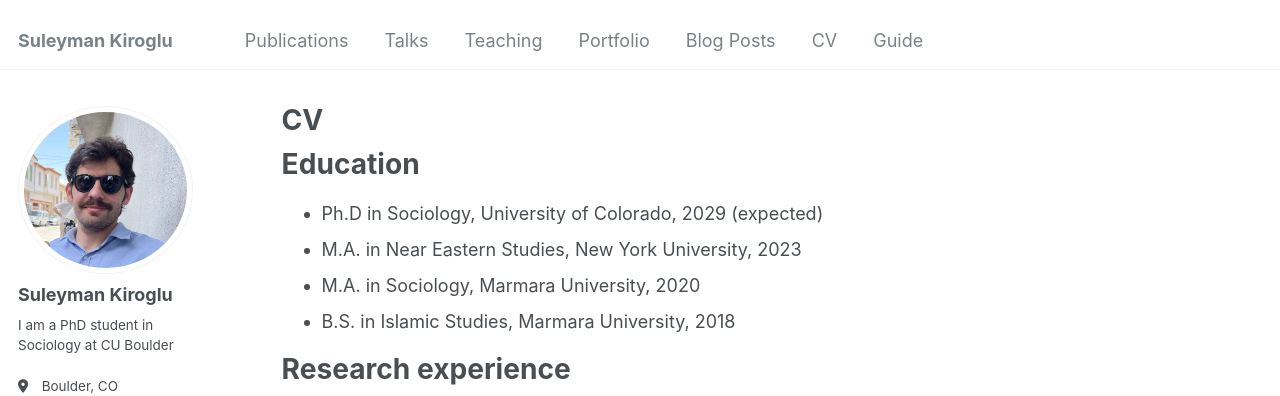
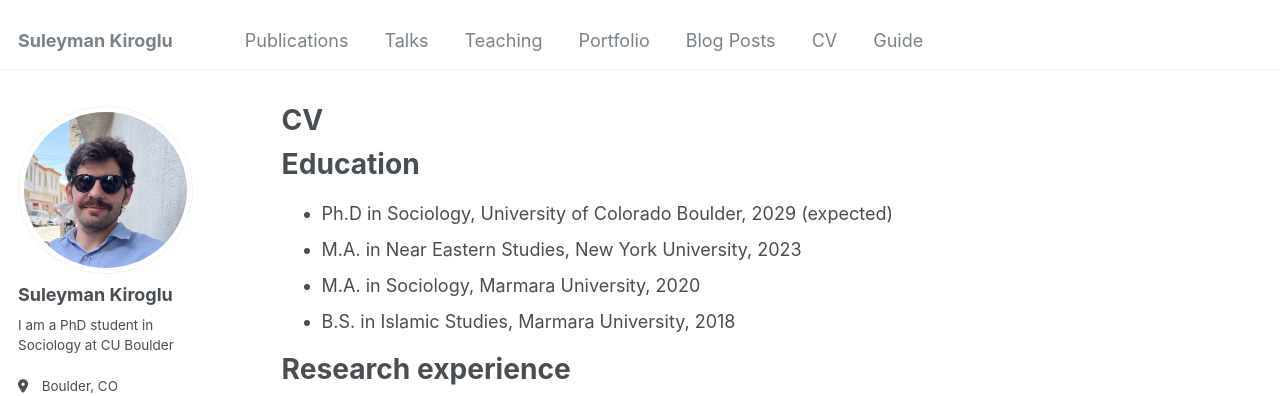
Before and after one commit to suleymankiroglu/suleymankiroglu.github.io, a Jekyll site: the page built from _pages/cv.md, in a window 1280 px wide and 900 px high. Shown: the top 396 px of the window. Built offline with Jekyll 4.4.1, drawn with Linux system fonts in a browser that asks for light colours; some web fonts are replaced; a file with an impossible date is left out.

Commit message:
Update cv.md

```diff
--- a/_pages/cv.md
+++ b/_pages/cv.md
@@ -11,7 +11,7 @@ redirect_from:
 
 Education
 ======
-* Ph.D in Sociology, University of Colorado, 2029 (expected)
+* Ph.D in Sociology, University of Colorado Boulder, 2029 (expected)
 * M.A. in Near Eastern Studies, New York University, 2023
 * M.A. in Sociology, Marmara University, 2020
 * B.S. in Islamic Studies, Marmara University, 2018
```
